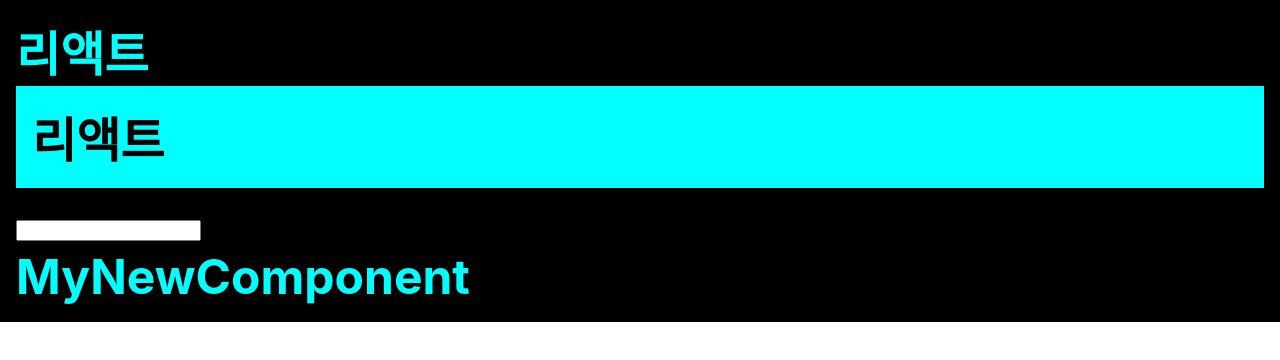
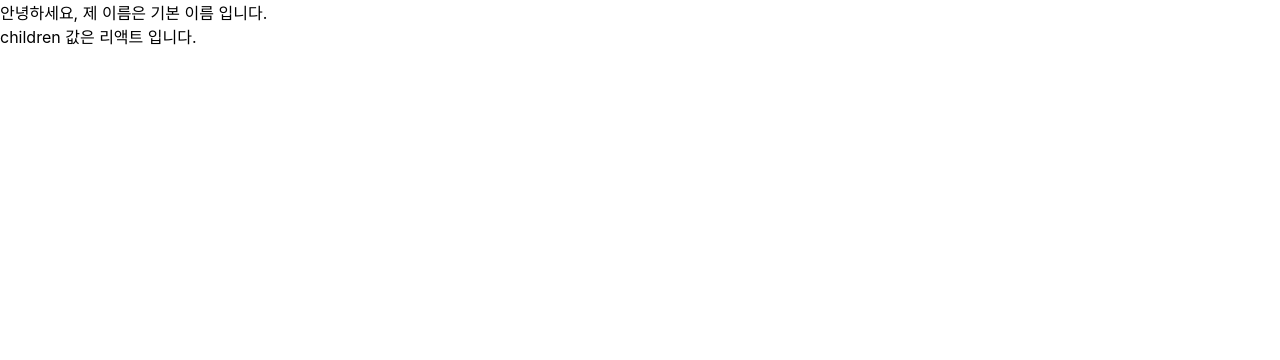
Before and after one commit to kidchang93/react, a React (Create React App) app in the folder hello-react/: page / in a window 1280 px wide. Shown: the top 360 px of the page. Built offline with nearby package versions, Linux system fonts and the light colour scheme.

Commit message:
비구조화할당

```diff
--- a/hello-react/src/App.js
+++ b/hello-react/src/App.js
@@ -1,31 +1,13 @@
-import logo from "./logo.svg";
+import React from "react";
 import "./App.css";
 import MyComponent from "./MyComponent";
 
-function App() {
-  const name = "리액트";
-  const name1 = undefined;
-  const style = {
-    // background-color 는 backgroundColor와 같이 -가 사라지고 카멜 표기법으로 작성됩니다.
-    backgroundColor: "black",
-    color: "aqua",
-    fontSize: "48px", // font-size -> fontSize
-    fontWeight: "bold", // font-weight -> fontWeight
-    padding: 16, // 단위를 생략하면 px로 지정됩니다.
-  };
+const App = () => {
   return (
-    <div style={style}>
-      {/* {name == "리액트" ? <h1>리액트 입니다.</h1> : <h2>리액트가 아닙니다.</h2>} */}
-      {/* {name === "리액트" ? <h1>리액트입니다.</h1> : null} */}
-      {/* {name === "리액트" && <h1>리액트입니다.</h1>} */}
-      {/* name || '값이 undefined' 입니다. ;<br></br> */}
-      {/* {name1 || "리액트"}; */}
-      {name}
-      <div className="react">{name}</div>
-      <input />
-      <MyComponent />
+    <div>
+      <MyComponent>리액트</MyComponent>
     </div>
   );
-}
+};
 
 export default App;
--- a/hello-react/src/MyComponent.js
+++ b/hello-react/src/MyComponent.js
@@ -1,7 +1,18 @@
 import React from "react";
 
-const MyComponent = () => {
-  return <div>MyNewComponent</div>;
+const MyComponent = (props) => {
+  const { name, children } = props;
+  return (
+    <div>
+      안녕하세요, 제 이름은 {name} 입니다.
+      <br />
+      children 값은 {children} 입니다.
+    </div>
+  );
+};
+
+MyComponent.defaultProps = {
+  name: "기본 이름",
 };
 
 export default MyComponent;
```
